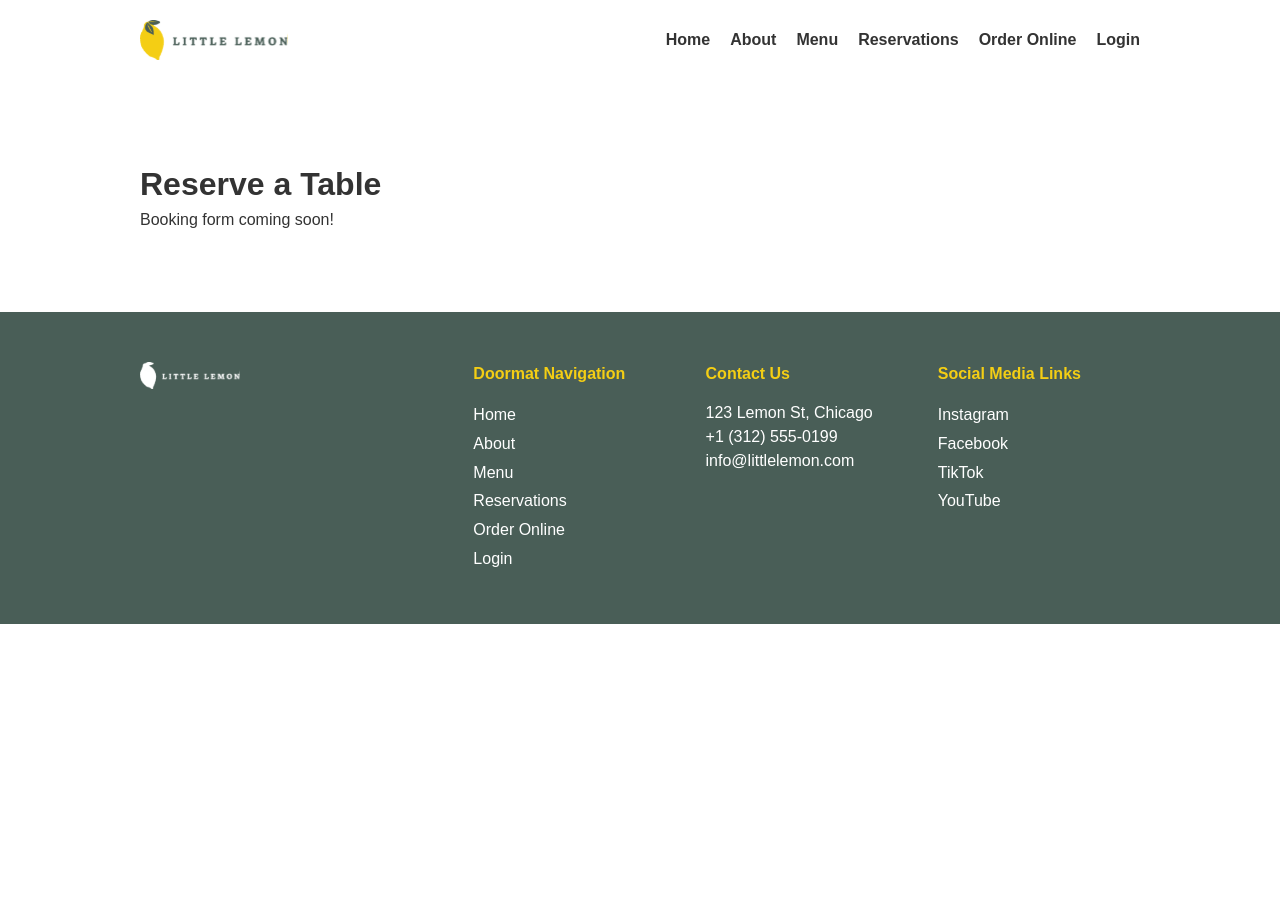
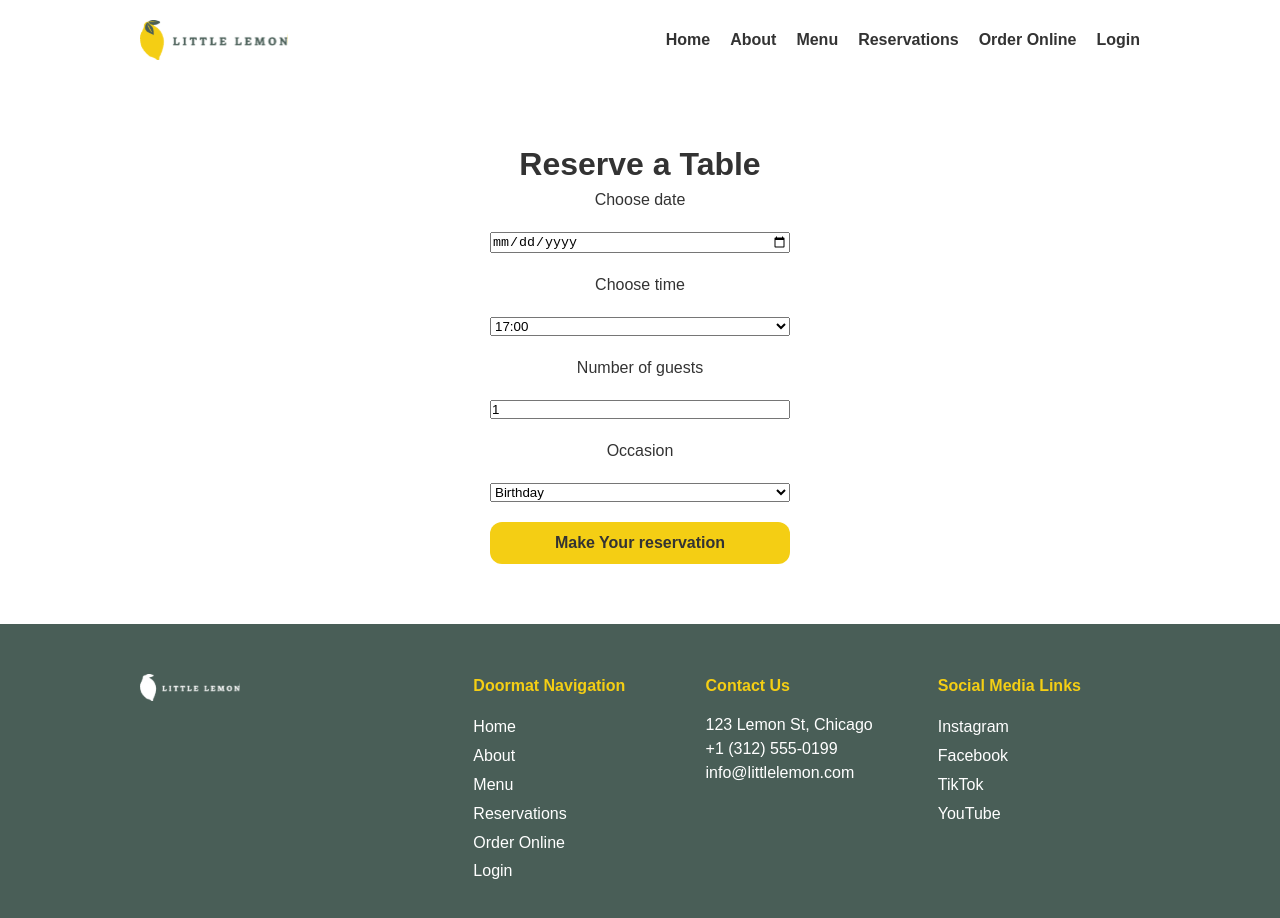
Before and after one commit to ZubaidaKhan69/my-app, a React (Create React App) app: page /reservations in a window 1280 px wide. Shown: the top 918 px of the page. Before the commit the page ends 800 px from the top, so only its background shows below. Built offline with nearby package versions, Linux system fonts and the light colour scheme.

Commit message:
Complete reserve a table feature

```diff
--- a/public/index.html
+++ b/public/index.html
@@ -1,6 +1,7 @@
 <!DOCTYPE html>
 <html lang="en">
   <head>
+    <script src="https://raw.githubusercontent.com/courseraap/capstone/main/api.js"></script>
     <meta charset="utf-8" />
     <link rel="icon" href="%PUBLIC_URL%/favicon.ico" />
     <meta name="viewport" content="width=device-width, initial-scale=1" />
--- a/src/App.js
+++ b/src/App.js
@@ -1,41 +1,14 @@
 import React from 'react';
-import { Routes, Route } from 'react-router-dom';
 import './App.css';
 import Nav from './Nav';
-import Header from './Header';
 import Main from './Main';
-import Testimonials from './Testimonials';
-import About from './About';
 import Footer from './Footer';
-
-function Homepage() {
-  return (
-    <>
-      <Header />
-      <Main />
-      <Testimonials />
-      <About />
-    </>
-  );
-}
-
-function BookingPage() {
-  return (
-    <div className="container" style={{ padding: '80px 0' }}>
-      <h1>Reserve a Table</h1>
-      <p>Booking form coming soon!</p>
-    </div>
-  );
-}
 
 function App() {
   return (
     <>
       <Nav />
-      <Routes>
-        <Route path="/" element={<Homepage />} />
-        <Route path="/reservations" element={<BookingPage />} />
-      </Routes>
+      <Main />
       <Footer />
     </>
   );
--- /dev/null
+++ b/src/BookingForm.js
@@ -0,0 +1,93 @@
+import React, { useState } from 'react';
+
+function BookingForm({ availableTimes, dispatch }) {
+  const [date, setDate] = useState('');
+  const [time, setTime] = useState('17:00');
+  const [guests, setGuests] = useState(1);
+  const [occasion, setOccasion] = useState('Birthday');
+
+  const handleDateChange = (e) => {
+    const selectedDate = e.target.value;
+    setDate(selectedDate);
+    dispatch({ type: 'UPDATE_TIMES', date: selectedDate });
+  };
+
+  const handleSubmit = (e) => {
+    e.preventDefault();
+    const formData = { date, time, guests, occasion };
+
+    let success = false;
+    // Uses window.submitAPI to satisfy ESLint
+    if (typeof window !== 'undefined' && typeof window.submitAPI === 'function') {
+      success = window.submitAPI(formData);
+    } else {
+      success = true; // Fallback for local testing
+    }
+
+    if (success) {
+      alert('Reservation successful!');
+    }
+  };
+
+  return (
+    <form
+      onSubmit={handleSubmit}
+      style={{ display: 'grid', maxWidth: '300px', gap: '20px', margin: '0 auto' }}
+    >
+      <label htmlFor="res-date">Choose date</label>
+      <input
+        type="date"
+        id="res-date"
+        value={date}
+        onChange={handleDateChange}
+        required
+      />
+
+      <label htmlFor="res-time">Choose time</label>
+      <select
+        id="res-time"
+        value={time}
+        onChange={(e) => setTime(e.target.value)}
+      >
+        {availableTimes &&
+          availableTimes.map((availableTime) => (
+            <option key={availableTime} value={availableTime}>
+              {availableTime}
+            </option>
+          ))}
+      </select>
+
+      <label htmlFor="guests">Number of guests</label>
+      <input
+        type="number"
+        placeholder="1"
+        min="1"
+        max="10"
+        id="guests"
+        value={guests}
+        onChange={(e) => setGuests(e.target.value)}
+        required
+      />
+
+      <label htmlFor="occasion">Occasion</label>
+      <select
+        id="occasion"
+        value={occasion}
+        onChange={(e) => setOccasion(e.target.value)}
+      >
+        <option value="Birthday">Birthday</option>
+        <option value="Anniversary">Anniversary</option>
+        <option value="Engagement">Engagement</option>
+        <option value="Other">Other</option>
+      </select>
+
+      <input
+        type="submit"
+        value="Make Your reservation"
+        className="btn btn-primary"
+      />
+    </form>
+  );
+}
+
+export default BookingForm;
--- /dev/null
+++ b/src/BookingPage.js
@@ -0,0 +1,13 @@
+import React from 'react';
+import BookingForm from './BookingForm';
+
+function BookingPage({ availableTimes, dispatch }) {
+  return (
+    <div className="container" style={{ padding: '60px 0', textAlign: 'center' }}>
+      <h1>Reserve a Table</h1>
+      <BookingForm availableTimes={availableTimes} dispatch={dispatch} />
+    </div>
+  );
+}
+
+export default BookingPage;
--- a/src/Main.js
+++ b/src/Main.js
@@ -1,67 +1,44 @@
-import React from 'react';
-import greekSalad from './greek-salad.jpg';
-import bruschetta from './bruschetta.jpg';
-import lemonDessert from './lemon-dessert.jpg';
+import React, { useReducer } from 'react';
+import { Routes, Route } from 'react-router-dom';
+import Header from './Header';
+import Specials from './Specials';
+import Testimonials from './Testimonials';
+import About from './About';
+import BookingPage from './BookingPage';
+import { initializeTimes, updateTimes } from './bookingAPI';
+
+function Homepage() {
+  return (
+    <>
+      <Header />
+      <Specials />
+      <Testimonials />
+      <About />
+    </>
+  );
+}
 
 function Main() {
+  const [availableTimes, dispatch] = useReducer(
+    updateTimes,
+    null,
+    initializeTimes
+  );
+
   return (
-    <main className="container specials-container">
-      <div className="specials-header">
-        <h2>This weeks specials!</h2>
-        <button className="btn btn-primary">Online Menu</button>
-      </div>
-
-      <div className="cards-grid">
-        {/* Card 1 */}
-        <article className="card">
-          <img src={greekSalad} alt="Greek Salad" className="card-img" />
-          <div className="card-content">
-            <div className="card-header">
-              <h3>Greek salad</h3>
-              <span className="price">$12.99</span>
-            </div>
-            <p>
-              The famous greek salad of crispy lettuce, peppers, olives and our
-              Chicago style feta cheese, garnished with crunchy garlic and
-              rosemary croutons.
-            </p>
-            <a href="/" className ="order-btn">Order a delivery 🚴</a>
-          </div>
-        </article>
-
-        {/* Card 2 */}
-        <article className ="card">
-          <img src={bruschetta} alt="Bruschetta" className="card-img" />
-          <div className="card-content">
-            <div className="card-header">
-              <h3>Bruchetta</h3>
-              <span className="price">$ 5.99</span>
-            </div>
-            <p>
-              Our Bruschetta is made from grilled bread that has been smeared
-              with garlic and seasoned with salt and olive oil.
-            </p>
-            <a href="/" className="order-btn">Order a delivery 🚴</a>
-          </div>
-        </article>
-
-        {/* Card 3 */}
-        <article className="card">
-          <img src={lemonDessert} alt="Lemon Dessert" className="card-img" />
-          <div className="card-content">
-            <div className="card-header">
-              <h3>Lemon Dessert</h3>
-              <span className="price">$ 5.00</span>
-            </div>
-            <p>
-              This comes straight from grandma's recipe book, every last
-              ingredient has been sourced and is as authentic as can be
-              imagined.
-            </p>
-            <a href="/" className="order-btn">Order a delivery 🚴</a>
-          </div>
-        </article>
-      </div>
+    <main>
+      <Routes>
+        <Route path="/" element={<Homepage />} />
+        <Route
+          path="/reservations"
+          element={
+            <BookingPage
+              availableTimes={availableTimes}
+              dispatch={dispatch}
+            />
+          }
+        />
+      </Routes>
     </main>
   );
 }
--- /dev/null
+++ b/src/Specials.js
@@ -0,0 +1,69 @@
+import React from 'react';
+import greekSalad from './greek-salad.jpg';
+import bruschetta from './bruschetta.jpg';
+import lemonDessert from './lemon-dessert.jpg';
+
+function Specials() {
+  return (
+    <section className="container specials-container">
+      <div className="specials-header">
+        <h2>This weeks specials!</h2>
+        <button className="btn btn-primary">Online Menu</button>
+      </div>
+
+      <div className="cards-grid">
+        {/* Card 1 */}
+        <article className="card">
+          <img src={greekSalad} alt="Greek Salad" className="card-img" />
+          <div className="card-content">
+            <div className="card-header">
+              <h3>Greek salad</h3>
+              <span className="price">$12.99</span>
+            </div>
+            <p>
+              The famous greek salad of crispy lettuce, peppers, olives and our
+              Chicago style feta cheese, garnished with crunchy garlic and
+              rosemary croutons.
+            </p>
+            <a href="/" className="order-btn">Order a delivery 🚴</a>
+          </div>
+        </article>
+
+        {/* Card 2 */}
+        <article className="card">
+          <img src={bruschetta} alt="Bruschetta" className="card-img" />
+          <div className="card-content">
+            <div className="card-header">
+              <h3>Bruchetta</h3>
+              <span className="price">$ 5.99</span>
+            </div>
+            <p>
+              Our Bruschetta is made from grilled bread that has been smeared
+              with garlic and seasoned with salt and olive oil.
+            </p>
+            <a href="/" className="order-btn">Order a delivery 🚴</a>
+          </div>
+        </article>
+
+        {/* Card 3 */}
+        <article className="card">
+          <img src={lemonDessert} alt="Lemon Dessert" className="card-img" />
+          <div className="card-content">
+            <div className="card-header">
+              <h3>Lemon Dessert</h3>
+              <span className="price">$ 5.00</span>
+            </div>
+            <p>
+              This comes straight from grandma's recipe book, every last
+              ingredient has been sourced and is as authentic as can be
+              imagined.
+            </p>
+            <a href="/" className="order-btn">Order a delivery 🚴</a>
+          </div>
+        </article>
+      </div>
+    </section>
+  );
+}
+
+export default Specials;
--- /dev/null
+++ b/src/bookingAPI.js
@@ -0,0 +1,21 @@
+export const initializeTimes = () => {
+  const today = new Date();
+  if (typeof fetchAPI !== 'undefined') {
+    return fetchAPI(today);
+  }
+  return ['17:00', '18:00', '19:00', '20:00', '21:00', '22:00'];
+};
+
+export const updateTimes = (state, action) => {
+  switch (action.type) {
+    case 'UPDATE_TIMES': {
+      const selectedDate = new Date(action.date);
+      if (typeof fetchAPI !== 'undefined') {
+        return fetchAPI(selectedDate);
+      }
+      return ['17:00', '18:00', '19:00', '20:00', '21:00', '22:00'];
+    }
+    default:
+      return state;
+  }
+};
```
Also changed, not shown: 1 other file (tests, documents, lock files or other folders).
